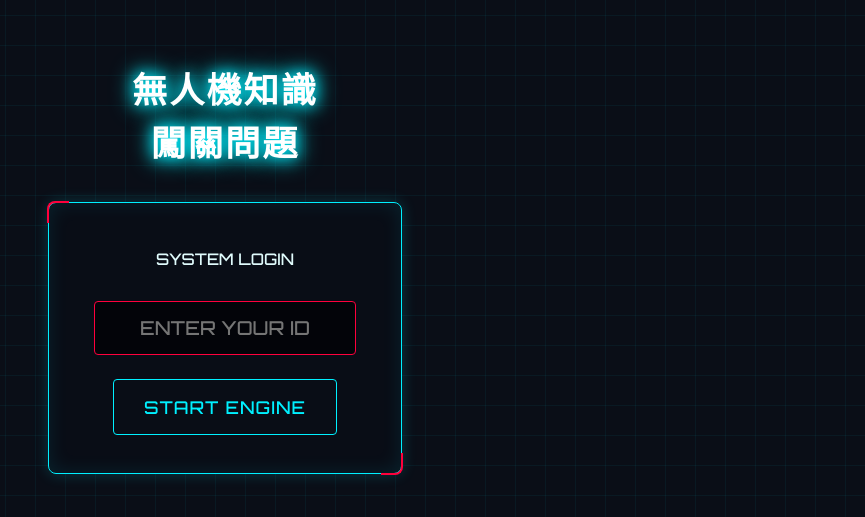
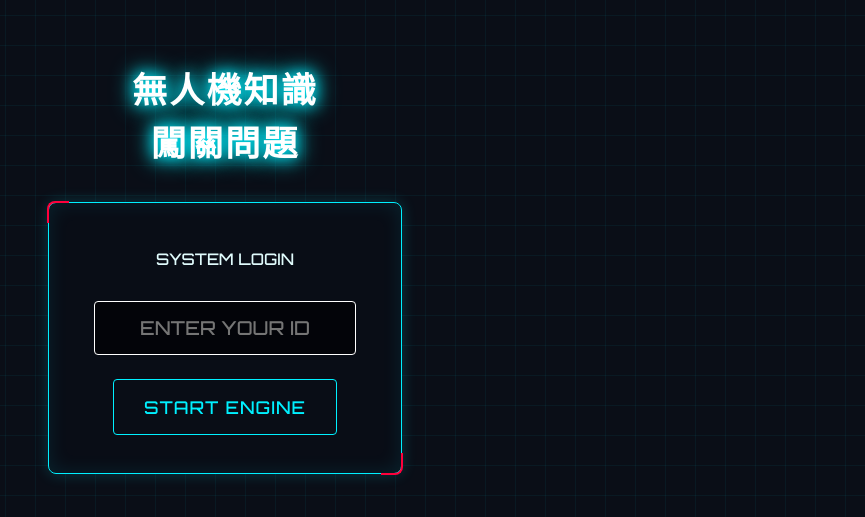
Before and after one commit to alicewei0713/drone-knowledge-test, a React (Vite) app: page / in a window 1280 px wide. Shown: the part 135-652 px from the top of the page, without its empty margins (415-1280 px from the left). Built offline with nearby package versions, Linux system fonts and the light colour scheme; no server answers.

Commit message:
style: change login input border to white

```diff
--- a/src/index.css
+++ b/src/index.css
@@ -89,7 +89,7 @@ body {
   color: var(--color-primary);
   font-family: var(--font-cyber);
   font-size: 1.2rem;
-  border: 1px solid var(--color-secondary);
+  border: 1px solid #ffffff;
   border-radius: 4px;
   padding: 14px;
   width: 90%;
```
